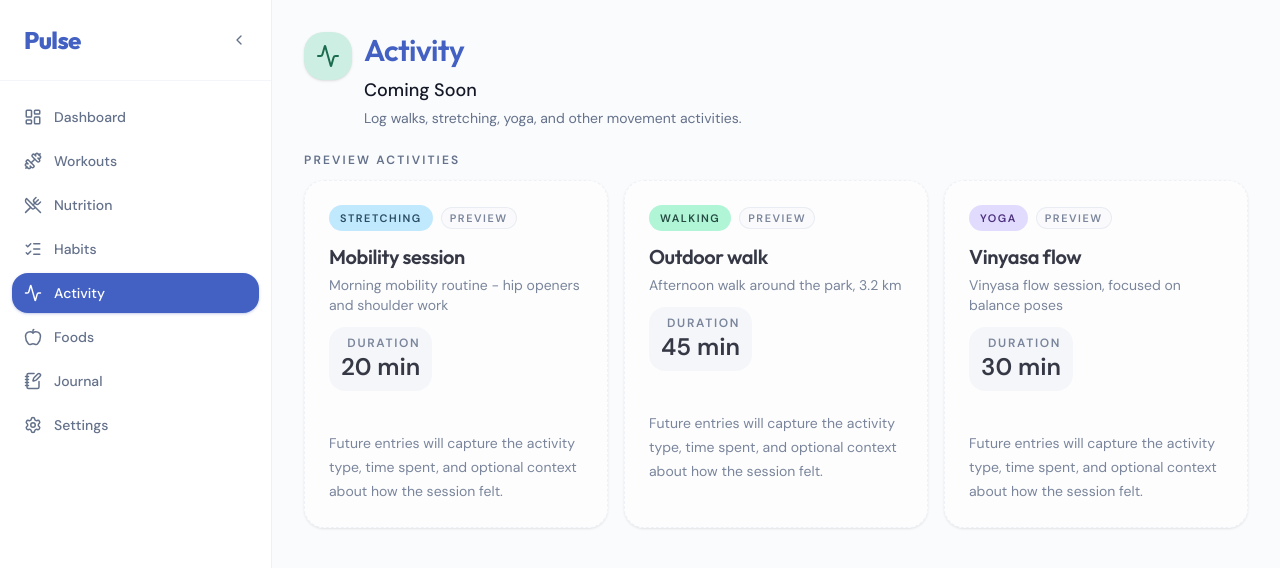
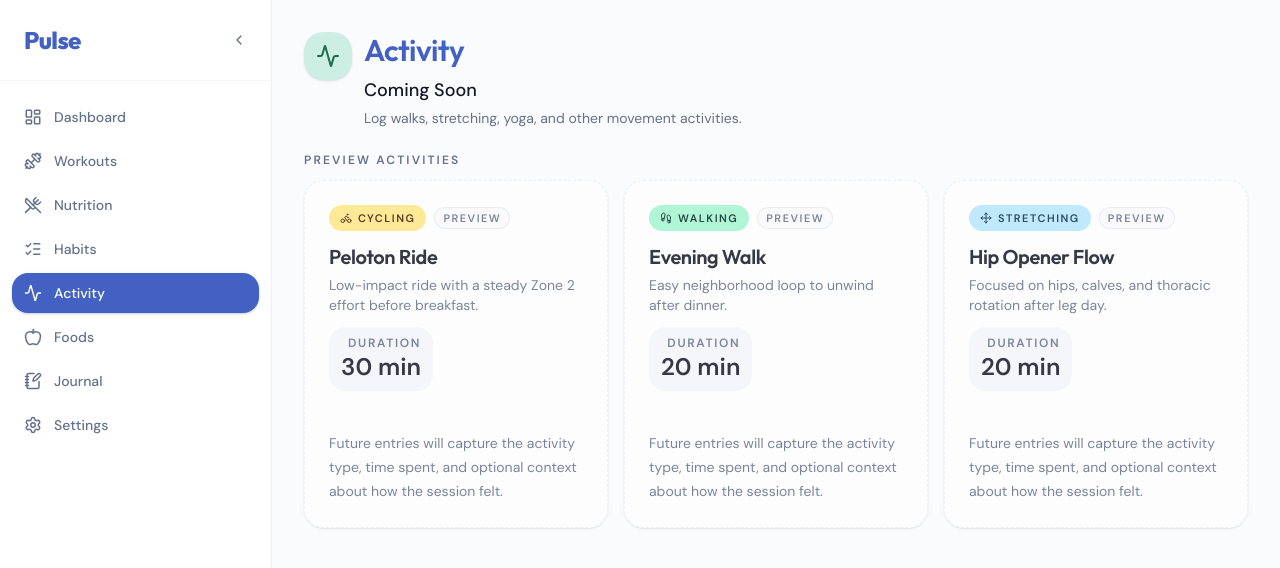
Before and after one commit to derekbeau/pulse-fitness-app, a React (Vite) app in the folder apps/web/: page /activity in a window 1280 px wide. Shown: the top 568 px of the page. Built offline with nearby package versions, Linux system fonts and the light colour scheme.

Commit message:
feat(web): add activity mock data

```diff
--- /dev/null
+++ b/apps/web/src/features/activity/index.ts
@@ -0,0 +1,8 @@
+export {
+  activityTypeOptions,
+  getActivityTypeBadgeClasses,
+  getActivityTypeIcon,
+  getActivityTypeLabel,
+  mockActivities,
+} from './lib/mock-data';
+export type { Activity, ActivityJournalEntryReference, ActivityType } from './types';
--- /dev/null
+++ b/apps/web/src/features/activity/lib/mock-data.ts
@@ -0,0 +1,225 @@
+import type { LucideIcon } from 'lucide-react';
+import {
+  Activity as ActivityIcon,
+  Bike,
+  CircleEllipsis,
+  Footprints,
+  Mountain,
+  Move,
+  PersonStanding,
+  Waves,
+} from 'lucide-react';
+
+import type { Activity, ActivityType } from '../types';
+
+type ActivityTypeMetadata = {
+  badgeClassName: string;
+  icon: LucideIcon;
+  label: string;
+};
+
+const activityTypeMetadata: Record<ActivityType, ActivityTypeMetadata> = {
+  walking: {
+    badgeClassName:
+      'border-transparent bg-emerald-200 text-emerald-950 dark:bg-emerald-500/20 dark:text-emerald-400',
+    icon: Footprints,
+    label: 'Walking',
+  },
+  running: {
+    badgeClassName:
+      'border-transparent bg-rose-200 text-rose-950 dark:bg-rose-500/20 dark:text-rose-400',
+    icon: ActivityIcon,
+    label: 'Running',
+  },
+  stretching: {
+    badgeClassName:
+      'border-transparent bg-sky-200 text-sky-950 dark:bg-sky-500/20 dark:text-sky-400',
+    icon: Move,
+    label: 'Stretching',
+  },
+  yoga: {
+    badgeClassName:
+      'border-transparent bg-violet-200 text-violet-950 dark:bg-violet-500/20 dark:text-violet-400',
+    icon: PersonStanding,
+    label: 'Yoga',
+  },
+  cycling: {
+    badgeClassName:
+      'border-transparent bg-amber-200 text-amber-950 dark:bg-amber-500/20 dark:text-amber-400',
+    icon: Bike,
+    label: 'Cycling',
+  },
+  swimming: {
+    badgeClassName:
+      'border-transparent bg-cyan-200 text-cyan-950 dark:bg-cyan-500/20 dark:text-cyan-400',
+    icon: Waves,
+    label: 'Swimming',
+  },
+  hiking: {
+    badgeClassName:
+      'border-transparent bg-lime-200 text-lime-950 dark:bg-lime-500/20 dark:text-lime-400',
+    icon: Mountain,
+    label: 'Hiking',
+  },
+  other: {
+    badgeClassName:
+      'border-transparent bg-slate-200 text-slate-950 dark:bg-slate-500/20 dark:text-slate-300',
+    icon: CircleEllipsis,
+    label: 'Other',
+  },
+};
+
+export const activityTypeOptions: ActivityType[] = [
+  'walking',
+  'running',
+  'stretching',
+  'yoga',
+  'cycling',
+  'swimming',
+  'hiking',
+  'other',
+];
+
+export const mockActivities: Activity[] = [
+  {
+    id: 'activity-peloton-ride-2026-03-04',
+    date: '2026-03-04',
+    type: 'cycling',
+    name: 'Peloton Ride',
+    durationMinutes: 30,
+    notes: 'Low-impact ride with a steady Zone 2 effort before breakfast.',
+    linkedJournalEntries: [
+      {
+        id: 'journal-week-12-summary',
+        title: 'Week 12 Summary',
+      },
+    ],
+  },
+  {
+    id: 'activity-evening-walk-2026-03-03',
+    date: '2026-03-03',
+    type: 'walking',
+    name: 'Evening Walk',
+    durationMinutes: 20,
+    notes: 'Easy neighborhood loop to unwind after dinner.',
+    linkedJournalEntries: [],
+  },
+  {
+    id: 'activity-hip-opener-flow-2026-03-02',
+    date: '2026-03-02',
+    type: 'stretching',
+    name: 'Hip Opener Flow',
+    durationMinutes: 20,
+    notes: 'Focused on hips, calves, and thoracic rotation after leg day.',
+    linkedJournalEntries: [
+      {
+        id: 'journal-week-12-summary',
+        title: 'Week 12 Summary',
+      },
+    ],
+  },
+  {
+    id: 'activity-blue-ridge-hike-2026-03-01',
+    date: '2026-03-01',
+    type: 'hiking',
+    name: 'Trail Hike - Blue Ridge',
+    durationMinutes: 90,
+    notes: 'Rolling trail loop with a few steep climbs and plenty of recovery stops.',
+    linkedJournalEntries: [
+      {
+        id: 'journal-week-12-summary',
+        title: 'Week 12 Summary',
+      },
+    ],
+  },
+  {
+    id: 'activity-zone-2-run-2026-02-28',
+    date: '2026-02-28',
+    type: 'running',
+    name: 'Zone 2 Run',
+    durationMinutes: 25,
+    notes: 'Kept pace conversational and finished with a controlled final kilometer.',
+    linkedJournalEntries: [
+      {
+        id: 'journal-first-5k-completed',
+        title: 'First 5K Completed!',
+      },
+    ],
+  },
+  {
+    id: 'activity-yoga-with-adriene-2026-02-27',
+    date: '2026-02-27',
+    type: 'yoga',
+    name: 'Yoga with Adriene',
+    durationMinutes: 45,
+    notes: 'Full-body flow with balance work and a long cooldown on the mat.',
+    linkedJournalEntries: [],
+  },
+  {
+    id: 'activity-morning-walk-2026-02-25',
+    date: '2026-02-25',
+    type: 'walking',
+    name: 'Morning Walk',
+    durationMinutes: 30,
+    notes: 'Brisk walk before work with a few short hills to raise heart rate.',
+    linkedJournalEntries: [
+      {
+        id: 'journal-feeling-more-energetic',
+        title: 'Feeling More Energetic',
+      },
+    ],
+  },
+  {
+    id: 'activity-morning-stretch-routine-2026-02-23',
+    date: '2026-02-23',
+    type: 'stretching',
+    name: 'Morning Stretch Routine',
+    durationMinutes: 15,
+    notes: 'Quick hamstring, shoulder, and ankle mobility circuit before sitting down to work.',
+    linkedJournalEntries: [],
+  },
+  {
+    id: 'activity-recovery-swim-2026-02-21',
+    date: '2026-02-21',
+    type: 'swimming',
+    name: 'Recovery Swim',
+    durationMinutes: 35,
+    notes: 'Easy laps with pull-buoy work to keep effort light and smooth.',
+    linkedJournalEntries: [],
+  },
+  {
+    id: 'activity-neighborhood-bike-2026-02-19',
+    date: '2026-02-19',
+    type: 'cycling',
+    name: 'Neighborhood Spin',
+    durationMinutes: 40,
+    notes: 'Casual outdoor ride with a few cadence pushes on the flat sections.',
+    linkedJournalEntries: [],
+  },
+  {
+    id: 'activity-sauna-mobility-2026-02-17',
+    date: '2026-02-17',
+    type: 'other',
+    name: 'Sauna + Mobility Circuit',
+    durationMinutes: 25,
+    notes: 'Alternated light mobility drills with short sauna rounds for recovery.',
+    linkedJournalEntries: [
+      {
+        id: 'journal-feeling-more-energetic',
+        title: 'Feeling More Energetic',
+      },
+    ],
+  },
+];
+
+export function getActivityTypeBadgeClasses(type: ActivityType) {
+  return activityTypeMetadata[type].badgeClassName;
+}
+
+export function getActivityTypeIcon(type: ActivityType) {
+  return activityTypeMetadata[type].icon;
+}
+
+export function getActivityTypeLabel(type: ActivityType) {
+  return activityTypeMetadata[type].label;
+}
--- /dev/null
+++ b/apps/web/src/features/activity/types.ts
@@ -0,0 +1,24 @@
+export type ActivityType =
+  | 'walking'
+  | 'running'
+  | 'stretching'
+  | 'yoga'
+  | 'cycling'
+  | 'swimming'
+  | 'hiking'
+  | 'other';
+
+export type ActivityJournalEntryReference = {
+  id: string;
+  title: string;
+};
+
+export type Activity = {
+  id: string;
+  date: string;
+  type: ActivityType;
+  name: string;
+  durationMinutes: number;
+  notes: string;
+  linkedJournalEntries: ActivityJournalEntryReference[];
+};
--- a/apps/web/src/pages/activity.tsx
+++ b/apps/web/src/pages/activity.tsx
@@ -1,45 +1,16 @@
-import { Activity } from 'lucide-react';
+import { Activity as ActivityGlyph } from 'lucide-react';
 
 import { Badge } from '@/components/ui/badge';
 import { Card, CardContent, CardDescription, CardHeader } from '@/components/ui/card';
+import {
+  getActivityTypeBadgeClasses,
+  getActivityTypeIcon,
+  getActivityTypeLabel,
+  mockActivities,
+} from '@/features/activity';
 import { cn } from '@/lib/utils';
 
-type ActivityType = 'Stretching' | 'Walking' | 'Yoga';
-
-type ActivityPreview = {
-  description: string;
-  duration: string;
-  note?: string;
-  type: ActivityType;
-};
-
-const badgeClassesByType: Record<ActivityType, string> = {
-  Stretching: 'border-transparent bg-sky-200 text-sky-950 dark:bg-sky-500/20 dark:text-sky-400',
-  Walking:
-    'border-transparent bg-emerald-200 text-emerald-950 dark:bg-emerald-500/20 dark:text-emerald-400',
-  Yoga: 'border-transparent bg-violet-200 text-violet-950 dark:bg-violet-500/20 dark:text-violet-400',
-};
-
-const sampleActivities: ActivityPreview[] = [
-  {
-    description: 'Mobility session',
-    duration: '20 min',
-    note: 'Morning mobility routine - hip openers and shoulder work',
-    type: 'Stretching',
-  },
-  {
-    description: 'Outdoor walk',
-    duration: '45 min',
-    note: 'Afternoon walk around the park, 3.2 km',
-    type: 'Walking',
-  },
-  {
-    description: 'Vinyasa flow',
-    duration: '30 min',
-    note: 'Vinyasa flow session, focused on balance poses',
-    type: 'Yoga',
-  },
-];
+const previewActivities = mockActivities.slice(0, 3);
 
 export function ActivityPage() {
   return (
@@ -47,7 +18,7 @@ export function ActivityPage() {
       <header className="space-y-4">
         <div className="flex items-start gap-3">
           <div className="rounded-2xl bg-[var(--color-accent-mint)] p-3 text-on-mint shadow-sm dark:bg-emerald-500/20 dark:text-emerald-400">
-            <Activity aria-hidden="true" className="size-6" />
+            <ActivityGlyph aria-hidden="true" className="size-6" />
           </div>
           <div className="space-y-2">
             <h1 className="text-3xl font-semibold text-primary">Activity</h1>
@@ -66,23 +37,24 @@ export function ActivityPage() {
           Preview activities
         </p>
         <div className="grid gap-4 xl:grid-cols-3">
-          {sampleActivities.map((activity) => (
-            <Card
-              key={`${activity.type}-${activity.duration}`}
-              className="border-dashed bg-card/70 opacity-85"
-            >
+          {previewActivities.map((activity) => {
+            const ActivityTypeIcon = getActivityTypeIcon(activity.type);
+
+            return (
+              <Card key={activity.id} className="border-dashed bg-card/70 opacity-85">
                 <CardHeader className="gap-4">
                   <div className="flex flex-wrap items-start justify-between gap-3">
                     <div className="space-y-3">
                       <div className="flex flex-wrap items-center gap-2">
                         <Badge
                           className={cn(
-                          'cursor-default px-2.5 py-1 text-[0.68rem] font-semibold uppercase tracking-[0.14em]',
-                          badgeClassesByType[activity.type],
+                            'cursor-default inline-flex items-center gap-1.5 px-2.5 py-1 text-[0.68rem] font-semibold uppercase tracking-[0.14em]',
+                            getActivityTypeBadgeClasses(activity.type),
                           )}
                           variant="secondary"
                         >
-                        {activity.type}
+                          <ActivityTypeIcon aria-hidden="true" className="size-3.5" />
+                          {getActivityTypeLabel(activity.type)}
                         </Badge>
                         <Badge
                           className="cursor-default border-border/80 bg-background/80 text-[0.68rem] font-semibold uppercase tracking-[0.14em] text-muted"
@@ -92,19 +64,17 @@ export function ActivityPage() {
                         </Badge>
                       </div>
                       <div className="space-y-1">
-                      <h2 className="text-xl font-semibold text-foreground">
-                        {activity.description}
-                      </h2>
-                      <CardDescription>
-                        {activity.note ?? 'Sample activity note coming soon.'}
-                      </CardDescription>
+                        <h2 className="text-xl font-semibold text-foreground">{activity.name}</h2>
+                        <CardDescription>{activity.notes}</CardDescription>
                       </div>
                     </div>
                     <div className="min-w-20 rounded-xl bg-secondary/70 px-3 py-2 text-right">
                       <p className="text-xs font-semibold uppercase tracking-[0.14em] text-muted">
                         Duration
                       </p>
-                    <p className="text-2xl font-semibold text-foreground">{activity.duration}</p>
+                      <p className="text-2xl font-semibold text-foreground">
+                        {activity.durationMinutes} min
+                      </p>
                     </div>
                   </div>
                 </CardHeader>
@@ -115,7 +85,8 @@ export function ActivityPage() {
                   </p>
                 </CardContent>
               </Card>
-          ))}
+            );
+          })}
         </div>
       </div>
     </section>
```
Also changed, not shown: 2 other files (tests, documents, lock files or other folders). Lines whose indentation alone changed are shown as unchanged.
